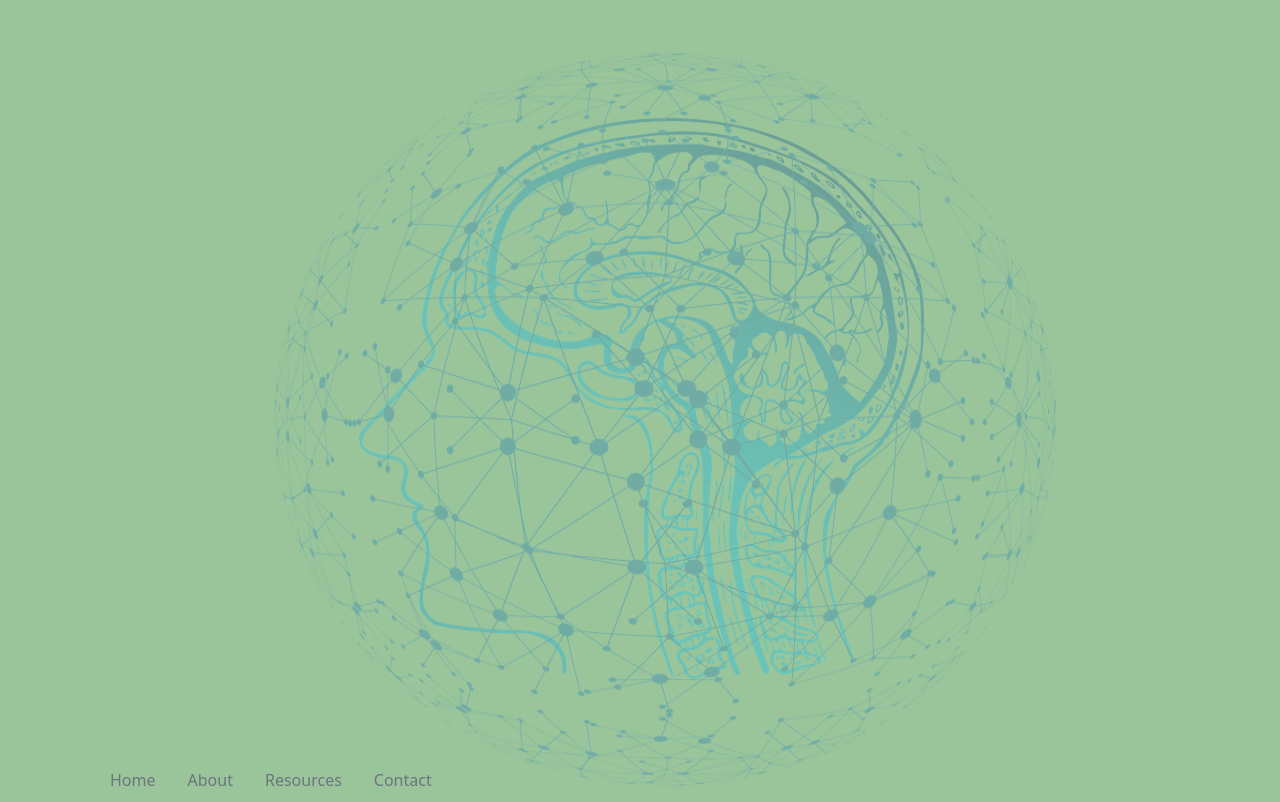
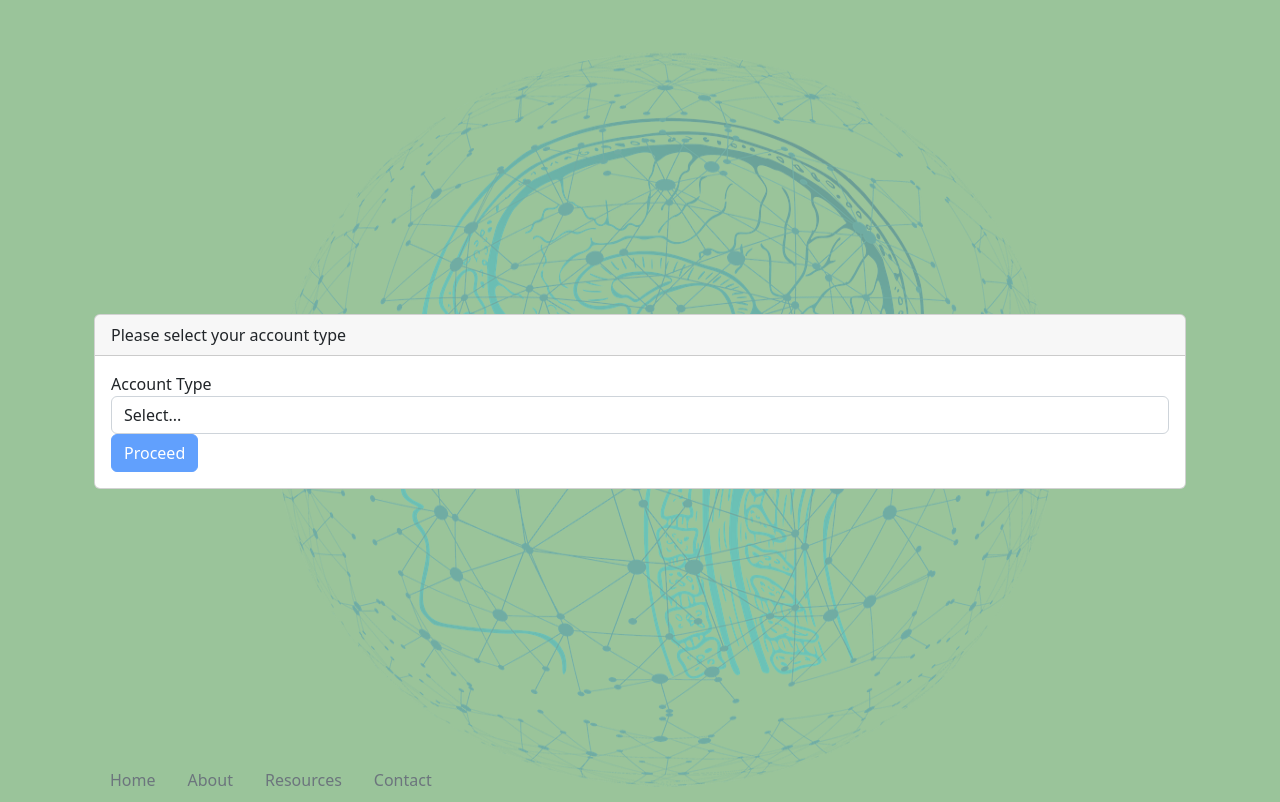
Before and after one commit to 2250864P/SafeHeadz, a Vue app: page /account-type in a window 1280 px wide. Built offline with nearby package versions, Linux system fonts and the light colour scheme.

Commit message:
basic sign up and account type function added

```diff
--- a/package.json
+++ b/package.json
@@ -9,6 +9,7 @@
   "dependencies": {
     "bootstrap": "^5.2.3",
     "core-js": "^3.8.3",
+    "firebase": "^9.17.1",
     "vue": "^3.2.13",
     "vue-router": "^4.1.6"
   },
--- /dev/null
+++ b/src/components/AccountTypeSelector.vue
@@ -0,0 +1,43 @@
+<template>
+    <div class="d-flex align-items-center justify-content-center" style="height: 100vh;">
+        <div class="container">
+            <div class="card">
+                <div class="card-header">
+                    Please select your account type
+                </div>
+                <div class="card-body">
+                    <div class="form-group">
+                        <label for="accountType">Account Type</label>
+                        <select id="accountType" class="form-control" v-model="selectedAccountType">
+                            <option value="" disabled>Select...</option>
+                            <option value="player">Player</option>
+                            <option value="team-staff">Team Staff</option>
+                            <option value="medical-staff">Medical Staff</option>
+                            <option value="consultant">Consultant</option>
+                            <option value="organisation-staff">Organisation Staff</option>
+                        </select>
+                    </div>
+                    <button class="btn btn-primary" :disabled="selectedAccountType === ''" @click="proceedToSignUpPage">
+                        Proceed
+                    </button>
+                </div>
+            </div>
+        </div>
+    </div>
+</template>
+
+<script>
+export default {
+    name: 'AccountTypeSelector',
+    data() {
+        return {
+            selectedAccountType: ''
+        }
+    },
+    methods: {
+        proceedToSignUpPage() {
+            this.$router.push({ name: 'SignUp', query: { accountType: this.selectedAccountType } })
+        }
+    }
+}
+</script>
--- a/src/components/HomePage.vue
+++ b/src/components/HomePage.vue
@@ -24,7 +24,7 @@
             <div class="ml-auto" id="navbarLog">
                 <ul class="nav">
                     <li class="nav-item">
-                        <a class="nav-link btn btn-outline-primary mr-2" href="#">Sign Up</a>
+                        <router-link to="/account-type" class="nav-link btn btn-outline-primary mr-2">Sign Up</router-link>
                     </li>
                     <li class="nav-item">
                         <a class="nav-link btn btn-outline-primary" href="#">Login</a>
@@ -38,7 +38,7 @@
         <div class="jumbotron jumbotron-fluid text-center">
             <div class="container-fluid">
                 <h1 class="display-4">Empowering athletes, team staff and governing bodies to tackle concussions</h1>
-                <a href="#" class="btn btn-primary btn-lg">Sign Up Now</a>
+                <router-link to="/account-type" class="btn btn-primary btn-lg">Sign Up Now</router-link>
             </div>
         </div>
     </div>
--- /dev/null
+++ b/src/components/SignUp.vue
@@ -0,0 +1,43 @@
+<template>
+    <div class="container mt-5">
+        <h1 class="text-center mb-4">Sign Up</h1>
+        <div class="row justify-content-center">
+            <div class="col-md-6">
+                <form @submit.prevent="submitForm">
+                    <div class="form-group">
+                        <label for="name">Name</label>
+                        <input type="text" class="form-control" id="name" v-model="name" required>
+                    </div>
+                    <div class="form-group">
+                        <label for="email">Email</label>
+                        <input type="email" class="form-control" id="email" v-model="email" required>
+                    </div>
+                    <div class="form-group">
+                        <label for="password">Password</label>
+                        <input type="password" class="form-control" id="password" v-model="password" required>
+                    </div>
+                    <button type="submit" class="btn btn-primary">Sign Up</button>
+                </form>
+            </div>
+        </div>
+    </div>
+</template>
+
+<script>
+
+
+export default {
+    data() {
+        return {
+            name: '',
+            email: '',
+            password: ''
+        }
+    },
+    methods: {
+        submitForm() {
+            // Handle form submission
+        }
+    }
+}
+</script>
--- a/src/router/router.js
+++ b/src/router/router.js
@@ -1,17 +1,32 @@
-import { createRouter, createWebHistory } from 'vue-router'
-import HomePage from '../components/HomePage.vue'
+import { createRouter, createWebHistory } from "vue-router";
+import HomePage from "@/components/HomePage.vue";
+import SignUp from "@/components/SignUp.vue";
+import AccountTypeSelector from "@/components/AccountTypeSelector.vue";
 
 const routes = [
   {
-    path: '/',
-    name: 'HomePage',
-    component: HomePage
-  }
-]
+    path: "/",
+    name: "HomePage",
+    component: HomePage,
+  },
+
+  {
+    path: "/account-type",
+    name: "AccountTypeSelector",
+    component: AccountTypeSelector,
+  },
+
+  {
+    path: "/signup",
+    name: "SignUp",
+    component: SignUp,
+    props: route => ({ account: route.query.accountType }),
+  },
+];
 
 const router = createRouter({
   history: createWebHistory(),
-  routes
-})
+  routes,
+});
 
-export default router
+export default router;
```
Also changed, not shown: 1 other file (tests, documents, lock files or other folders).
